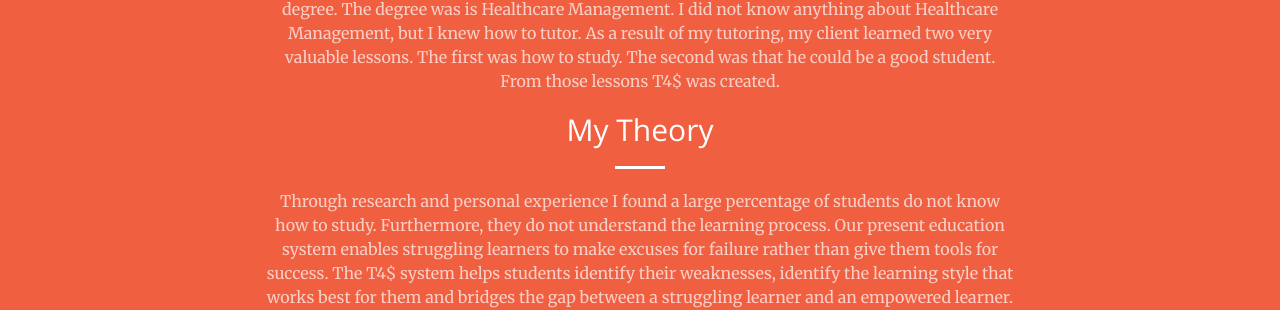
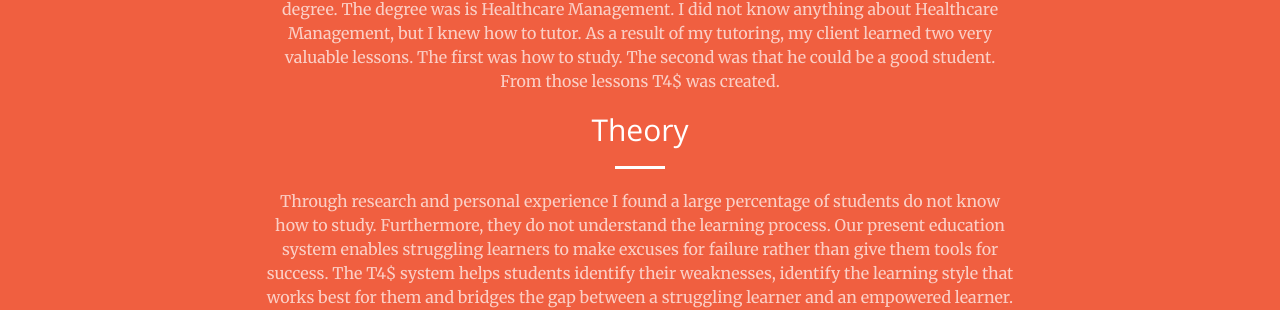
Before and after one commit to clwt4success/T4S, a Jekyll site: the page built from index.html, in a window 1280 px wide and 900 px high, scrolled down 976 px. Shown: the part 151-461 px from the top of the window. Built offline with Jekyll 4.4.1, drawn with Linux system fonts in a browser that asks for light colours.

Commit message:
Update default.html

```diff
--- a/_layouts/default.html
+++ b/_layouts/default.html
@@ -95,7 +95,7 @@
 
                 <div class="row">
                    <div class="col-lg-8 col-lg-offset-2 text-center">
-                    <h2 class="section-heading">My Theory</h2>
+                    <h2 class="section-heading">Theory</h2>
                      <hr class="light">
                      <p class="text-faded">
                         Through research and personal experience I found a large percentage of students do not know how to study.  Furthermore, they do not understand the learning process. Our present education system enables struggling learners to make excuses for failure rather than give them tools for success.  The T4$ system helps students identify their weaknesses, identify the learning style that works best for them and bridges the gap between a struggling learner and an empowered learner.
```
